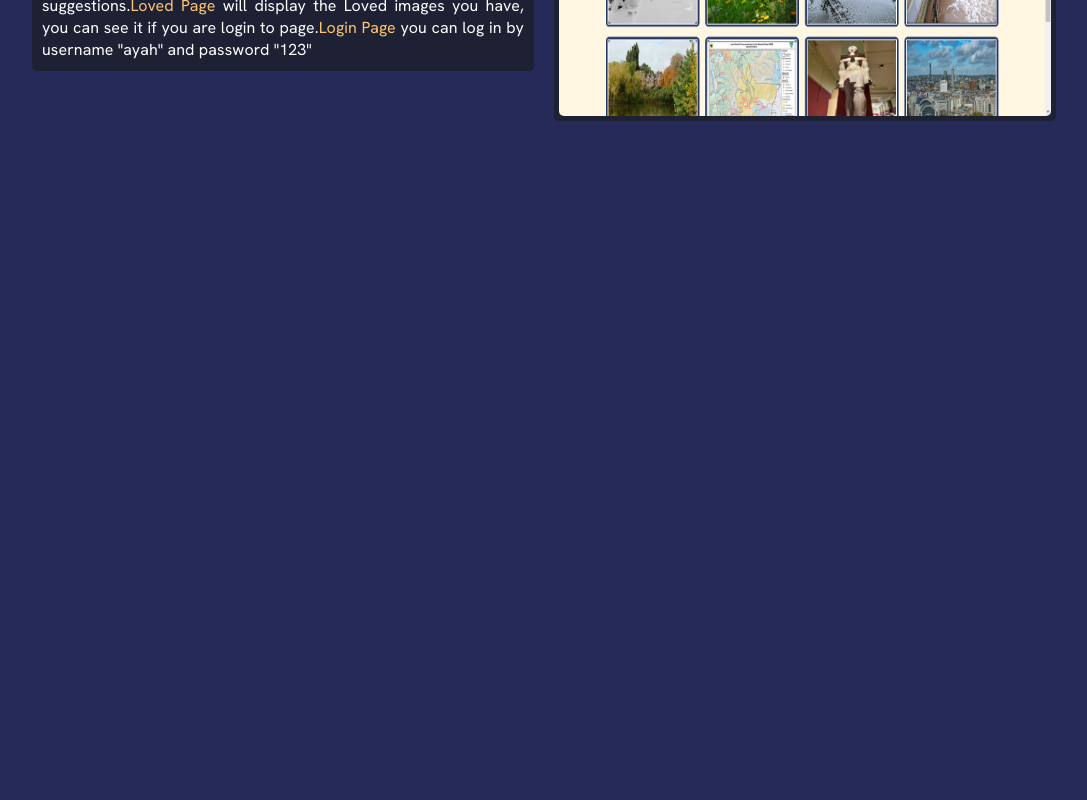
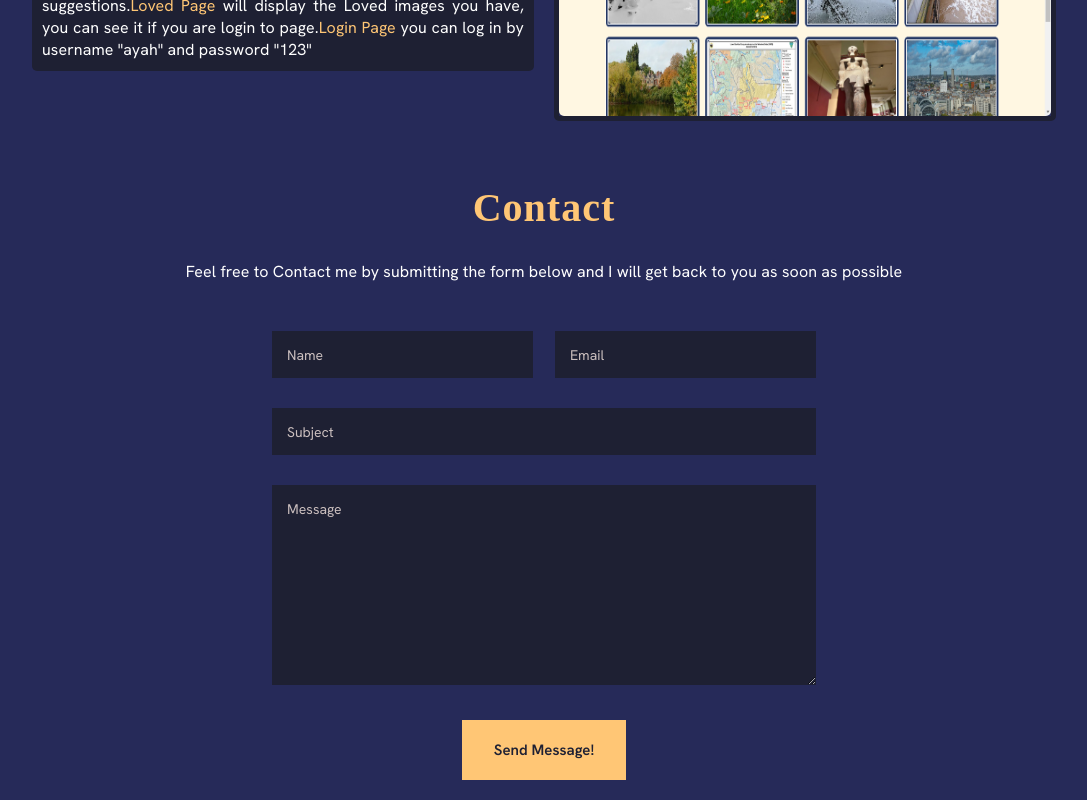
Before and after one commit to AyahDweikat/ayah-dweikat-portfolio, a React (Create React App) app: page / in a window 1280 px wide. Shown: the part 2650-3450 px from the top of the page, without its empty margins (96-1183 px from the left). Before the commit the page ends 2823 px from the top, so only its background shows below. Built offline with nearby package versions, Linux system fonts and the light colour scheme.

Commit message:
Contact section

```diff
--- a/src/App.js
+++ b/src/App.js
@@ -2,6 +2,7 @@ import About from './Components/About/About';
 import Header from './Components/Header/Header';
 import Home from './Components/Home/Home';
 import Projects from './Components/Projects/Projects';
+import Contact from './Components/Conatct/Contact';
 
 import './responsive.css'
 
@@ -12,6 +13,7 @@ function App() {
       <Home />
       <About />
       <Projects />
+      <Contact />
     </div>
   );
 }
--- /dev/null
+++ b/src/Components/Conatct/Contact.jsx
@@ -0,0 +1,62 @@
+import React from 'react'
+import './contact.css';
+
+function Contact() {
+  return (
+    <section id="contact" className="contact">
+      <div className="container">
+        <h2>Contact</h2>
+        <p>
+          Feel free to Contact me by submitting the form below and I will get
+          back to you as soon as possible
+        </p>
+        <div className="contact-sections">
+          <form className="contact-form">
+            <div className="name-email-input">
+              <div className="control-form">
+                <input type="text" id="name" name="name" placeholder="Name" />
+                <label htmlFor="name">Name</label>
+              </div>
+              <div className="control-form">
+                <input
+                  type="email"
+                  id="email"
+                  name="email"
+                  placeholder="Email"
+                />
+                <label htmlFor="email">Email</label>
+              </div>
+            </div>
+            <div className="control-form">
+              <input
+                className="subject-input"
+                type="subject"
+                id="subject"
+                name="subject"
+                placeholder="Subject"
+              />
+              <label className="subject-label" htmlFor="subject">
+                Subject
+              </label>
+            </div>
+            <div className="control-form">
+              <textarea
+                className="massage-input"
+                name="message"
+                id="message"
+                cols={30}
+                rows={10}
+                placeholder="Message"
+                defaultValue={""}
+              />
+              <label htmlFor="message">Message</label>
+            </div>
+            <button>Send Message!</button>
+          </form>
+        </div>
+      </div>
+    </section>
+  );
+}
+
+export default Contact
--- /dev/null
+++ b/src/Components/Conatct/contact.css
@@ -0,0 +1,146 @@
+.contact {
+  padding-top: 0px;
+}
+.contact .container {
+  padding-block: 10px;
+  width: 85%;
+  margin: auto;
+}
+.contact h2 {
+  color: var(--main-color);
+  text-align: center;
+  text-transform: capitalize;
+  box-sizing: border-box;
+  font-family: var(--secondary-font-family);
+  font-size: 40px;
+  font-weight: 600;
+  margin-block-start: 0px;
+  margin-block-end: 25px;
+  line-height: 50px;
+  letter-spacing: 1px;
+}
+.contact p {
+  box-sizing: border-box;
+  font-size: 16px;
+  font-weight: 400;
+  text-align: center;
+  margin-block-start: 0px;
+  margin-block-end: 20px;
+  line-height: 28px;
+  letter-spacing: 0.1px;
+  font-family: var(--main-font-family);
+  color: var(--main-white-color);
+}
+.contact-sections {
+  display: flex;
+  justify-content: space-between;
+}
+.contact-form {
+  width: 50%;
+  margin-inline: auto;
+  padding: 10px 0px;
+  display: flex;
+  flex-direction: column;
+  justify-content: center;
+}
+.name-email-input {
+  display: flex;
+  flex-direction: row;
+  justify-content: space-between;
+}
+.name-email-input .control-form {
+  width: 48%;
+  padding: 0;
+  margin: 0;
+}
+.contact-form .name-email-input input {
+  width: 100%;
+}
+.contact-form input.subject-input {
+  width: 100%;
+}
+.contact-form input,
+.contact-form textarea {
+  padding-inline: 10px;
+  width: 100%;
+  box-sizing: border-box;
+  padding-block: 15px;
+  background-color: var(--secondary-bg-color);
+  margin-block: 15px;
+}
+.control-form {
+  position: relative;
+}
+.control-form label {
+  position: absolute;
+  font-family: var(--main-font-family);
+  font-size: 14px;
+  top: 30px;
+  left: 15px;
+  color: #cabebe;
+  display: block;
+  background-color: var(--transparent-color);
+  transition: all 0.2s ease-in;
+}
+.control-form input:focus-visible + label,
+.control-form textarea:focus-visible + label,
+.control-form input:not(:placeholder-shown) + label,
+.control-form textarea:not(:placeholder-shown) + label {
+  position: absolute;
+  top: -4px;
+  left: 4px;
+}
+input:focus-visible,
+textarea:focus-visible {
+  border-bottom: 2px solid var(--main-color);
+  outline: none;
+}
+input:placeholder-shown,
+textarea:placeholder-shown {
+  color: var(--main-white-color);
+}
+input,
+textarea {
+  color: var(--main-white-color);
+  font-family: var(--main-font-family);
+}
+input::placeholder,
+textarea::placeholder {
+  margin-block: 8px;
+}
+input:focus-visible,
+textarea:focus-visible {
+  border-bottom: 2px solid var(--main-color);
+  outline: none;
+}
+input:placeholder-shown,
+textarea:placeholder-shown {
+  color: var(--main-white-color);
+}
+input,
+textarea {
+  color: var(--main-white-color);
+  font-family: var(--main-font-family);
+  border: 0px;
+}
+input::placeholder,
+textarea::placeholder {
+  color: var(--transparent-color);
+}
+.contact button {
+  border: 0px;
+  font-size: 15px;
+  width: 30%;
+  padding: 20px;
+  align-self: center;
+  margin-block-start: 15px;
+  color: var(--secondary-bg-color);
+  font-weight: 600;
+  background-color: var(--main-color);
+}
+button:hover,
+button:active {
+  background-color: var(--hover-bg-color);
+  color: var(--main-color);
+  border: 1px solid var(--main-color);
+}
--- a/src/responsive.css
+++ b/src/responsive.css
@@ -1,156 +1,3 @@
-
-
-/* Contact */
-.contact {
-  padding-top: 0px;
-}
-.contact .container {
-  padding-block: 50px;
-  width: 85%;
-  margin: auto;
-}
-.contact h2 {
-  color: var(--main-color);
-  text-align: center;
-  text-transform: capitalize;
-  box-sizing: border-box;
-  font-family: var(--secondary-font-family);
-  font-size: 40px;
-  font-weight: 600;
-  margin-block-start: 0px;
-  margin-block-end: 25px;
-  line-height: 50px;
-  letter-spacing: 1px;
-}
-.contact p {
-  box-sizing: border-box;
-  font-size: 16px;
-  font-weight: 400;
-  text-align: center;
-  margin-block-start: 0px;
-  margin-block-end: 20px;
-  line-height: 28px;
-  letter-spacing: 0.1px;
-  font-family: var(--main-font-family);
-  color: var(--main-white-color);
-}
-.contact-sections {
-  display: flex;
-  justify-content: space-between;
-}
-.contact-form {
-  width: 50%;
-  margin-inline: auto;
-  padding: 10px 0px;
-  display: flex;
-  flex-direction: column;
-  justify-content: center;
-}
-.name-email-input {
-  display: flex;
-  flex-direction: row;
-  justify-content: space-between;
-}
-.name-email-input .control-form {
-  width: 48%;
-  padding: 0;
-  margin: 0;
-}
-.contact-form .name-email-input input {
-  width: 100%;
-}
-.contact-form input.subject-input {
-  width: 100%;
-}
-.contact-form input,
-.contact-form textarea {
-  padding-inline: 10px;
-  width: 100%;
-  box-sizing: border-box;
-  padding-block: 15px;
-  background-color: var(--secondary-bg-color);
-  margin-block: 15px;
-}
-.control-form {
-  position: relative;
-}
-.control-form label {
-  position: absolute;
-  font-family: var(--main-font-family);
-  font-size: 14px;
-  top: 30px;
-  left: 15px;
-  color: #cabebe;
-  display: block;
-  background-color: var(--transparent-color);
-  transition: all 0.2s ease-in;
-}
-.control-form input:focus-visible + label,
-.control-form textarea:focus-visible + label,
-.control-form input:not(:placeholder-shown) + label,
-.control-form textarea:not(:placeholder-shown) + label {
-  position: absolute;
-  top: -4px;
-  left: 4px;
-}
-input:focus-visible,
-textarea:focus-visible {
-  border-bottom: 2px solid var(--main-color);
-  outline: none;
-}
-input:placeholder-shown,
-textarea:placeholder-shown {
-  color: var(--main-white-color);
-}
-input,
-textarea {
-  color: var(--main-white-color);
-  font-family: var(--main-font-family);
-}
-input::placeholder,
-textarea::placeholder {
-  margin-block: 8px;
-}
-input:focus-visible,
-textarea:focus-visible {
-  border-bottom: 2px solid var(--main-color);
-  outline: none;
-}
-input:placeholder-shown,
-textarea:placeholder-shown {
-  color: var(--main-white-color);
-}
-input,
-textarea {
-  color: var(--main-white-color);
-  font-family: var(--main-font-family);
-  border: 0px;
-}
-input::placeholder,
-textarea::placeholder {
-  color: var(--transparent-color);
-}
-.contact button {
-  border: 0px;
-  font-size: 15px;
-  width: 30%;
-  padding: 20px;
-  align-self: center;
-  margin-block-start: 15px;
-  color: var(--secondary-bg-color);
-  font-weight: 600;
-  background-color: var(--main-color);
-}
-button:hover,
-button:active {
-  background-color: var(--hover-bg-color);
-  color: var(--main-color);
-  border: 1px solid var(--main-color);
-}
-
-.contact-list {
-  color: var(--main-white-color);
-}
   /* Contact List Fixed */
   .contact-list {
     color: var(--main-white-color);
@@ -181,6 +28,7 @@ button:active {
     transform: scale(1.3);
     color: var(--main-color);
   }
+
 /* Footer */
 .copy-right {
   text-align: center;
@@ -1004,10 +852,10 @@ button:active {
   }
   /* About Section */
   section.about {
-    padding-bottom: 20px;
     padding-top: 0px;
     padding-bottom: 10px;
-    height: calc(100vh - 80px);
+    margin-bottom: 30px;
+    /* height: calc(100vh - 80px); */
   }
   section.about .container {
     width: 100%;
@@ -1061,7 +909,7 @@ button:active {
   }
   /* Contact */
   .contact .container {
-    padding-block: 200px 10px;
+    padding-block: 20px 10px;
     width: 85%;
     max-width: 466px;
     margin: auto;
@@ -1093,7 +941,7 @@ button:active {
     font-size: 30px;
     font-weight: 600;
     margin-block-start: 0px;
-    margin-block-end: 25px;
+    margin-block-end: 0px;
     line-height: 40px;
     letter-spacing: 1px;
   }
```
Lines whose indentation alone changed are shown as unchanged.
